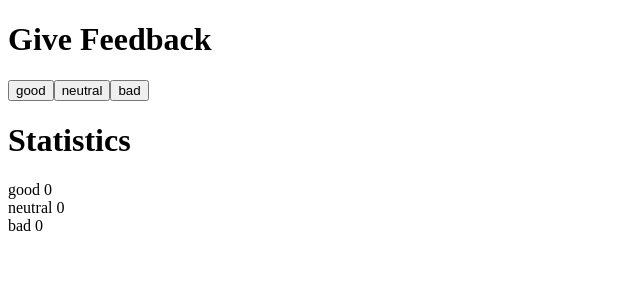
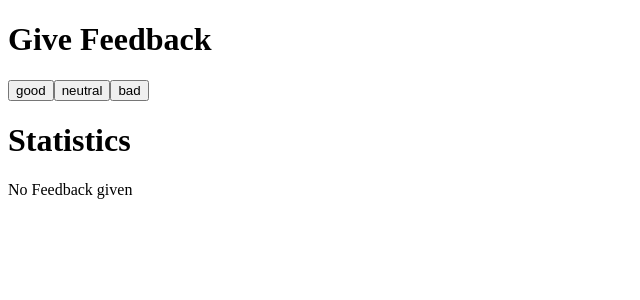
Before and after one commit to StPetar/Full-Stack-Open-2021, a React (Create React App) app in the folder part1/: page / in a window 1280 px wide. Shown: the top 300 px of the page, without its empty margins (0-640 px from the left). Built offline with nearby package versions, Linux system fonts and the light colour scheme.

Commit message:
display statistics only after feedback

```diff
--- a/part1/src/App.js
+++ b/part1/src/App.js
@@ -14,10 +14,7 @@ const App = () => {
       <Button handleClick={() => setBad(bad + 1)} text="bad" />
 
       <h1>Statistics</h1>
-      <Display value={good} text='good' />
-      <Display value={neutral} text='neutral' />
-      <Display value={bad} text='bad'/>
-
+      <Statistics good={good} neutral={neutral} bad={bad}/>
     </div>
   )
 }
@@ -33,4 +30,29 @@ const Display = ({text, value}) => (
     {text} {value}
   </div>
 )
+
+const Statistics = ({good, neutral, bad}) => {
+  const numOfReviews = good + neutral + bad
+  if (numOfReviews === 0){
+    return(
+      <div>
+        <p>No Feedback given</p>
+      </div>
+    )
+  }
+  // Per definition (good: 1, neutral: 0, bad: -1)
+  // neutral can be omitted
+  const avg = (good - bad) / numOfReviews
+  const rating = (good / numOfReviews) * 100
+  return(
+    <div>
+      <Display value={good} text='good' />
+      <Display value={neutral} text='neutral' />
+      <Display value={bad} text='bad'/>
+      Total reviews {numOfReviews}<br/>
+      Average {avg}<br/>
+      Rating {rating} %<br/>
+    </div>
+  )
+}
 export default App
```
